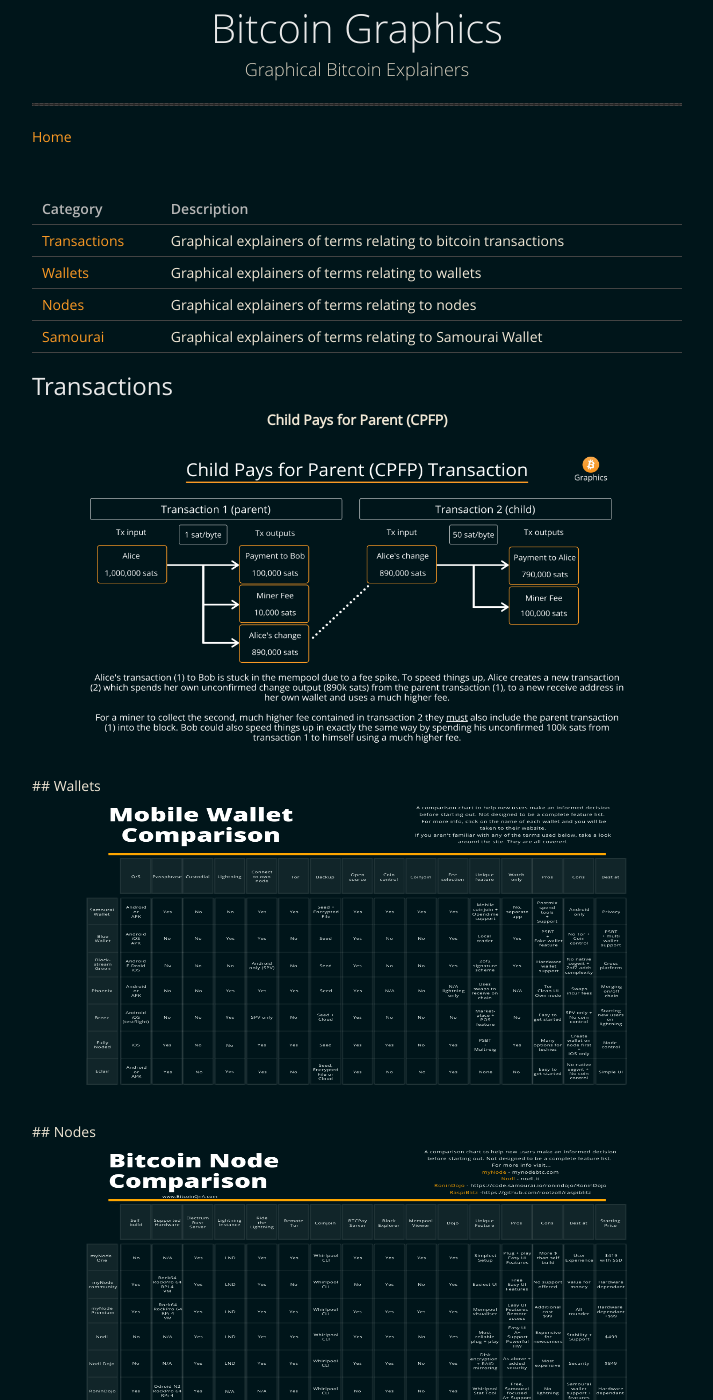
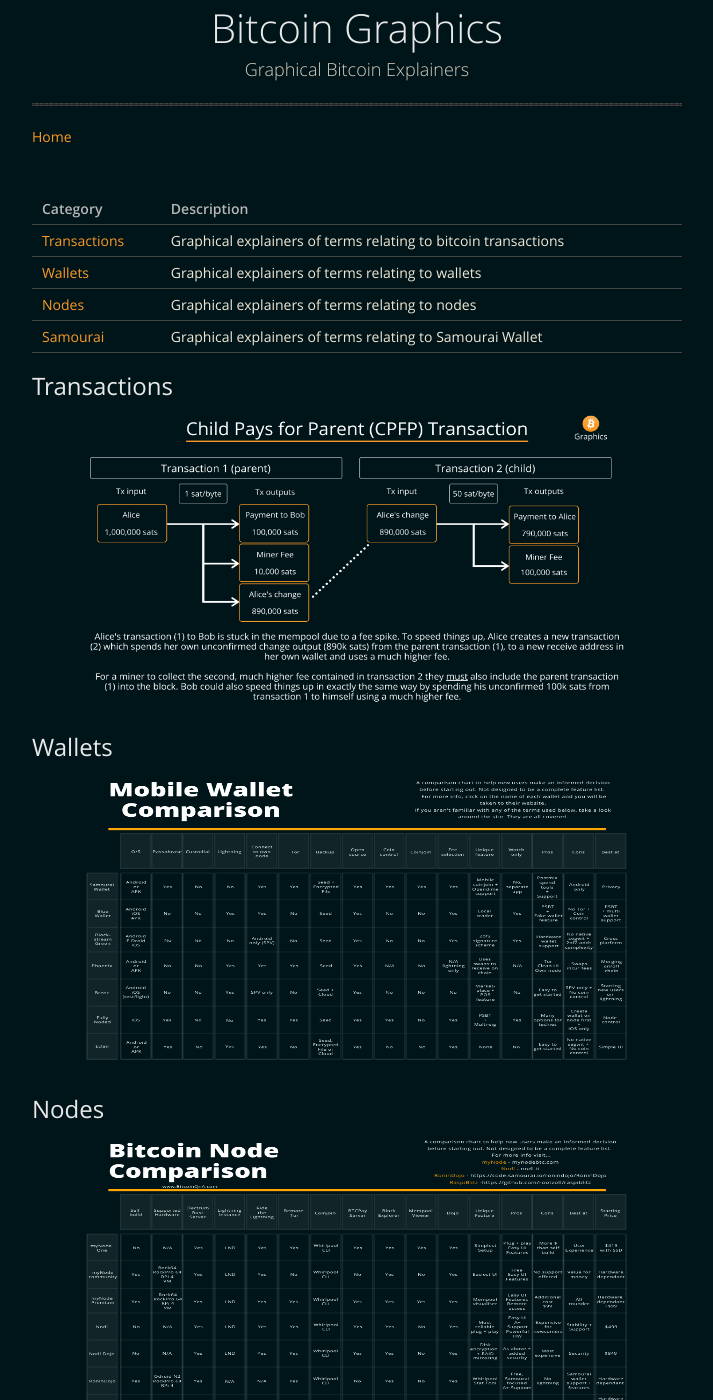
Before and after one commit to BitcoinQnA/bitcoingraphics, a Jekyll site: the page built from index.md, in a window 1280 px wide and 1400 px high. Shown: the whole window, without its empty margins (283-996 px from the left). Built offline with Jekyll 4.4.1, drawn with Linux system fonts in a browser that asks for light colours; some of the changed text lies outside the part shown.

Commit message:
Update index.md

```diff
--- a/index.md
+++ b/index.md
@@ -17,8 +17,6 @@ layout: default
 
 ## Transactions
 
-<p align="center">
-  <b> Child Pays for Parent (CPFP)</b><br>
 
 <p align="center">
 <img src="https://raw.githubusercontent.com/BitcoinQnA/bitcoingraphics/master/assets/images/CPFP.png" class=responsive width="550" height="300" maxheight="300" />
```
